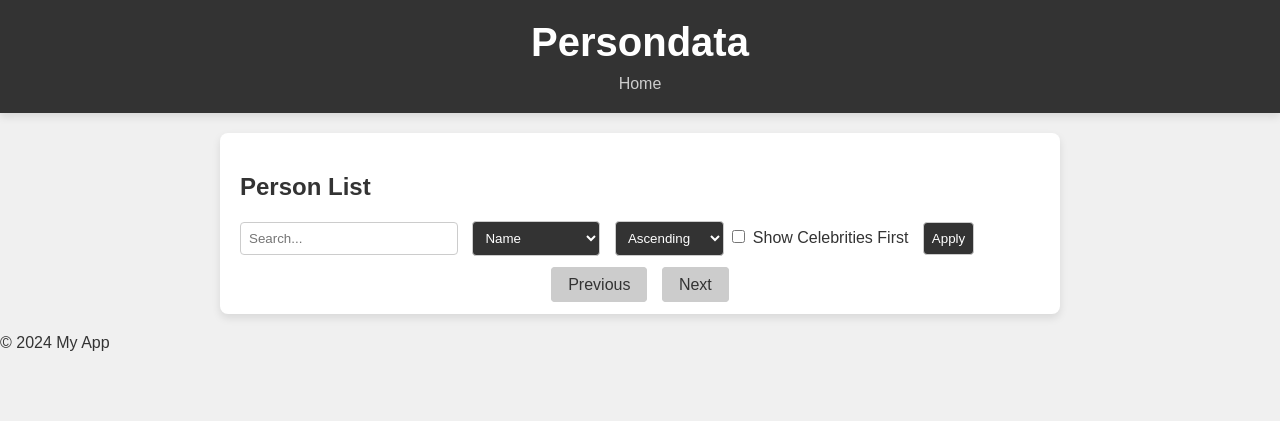
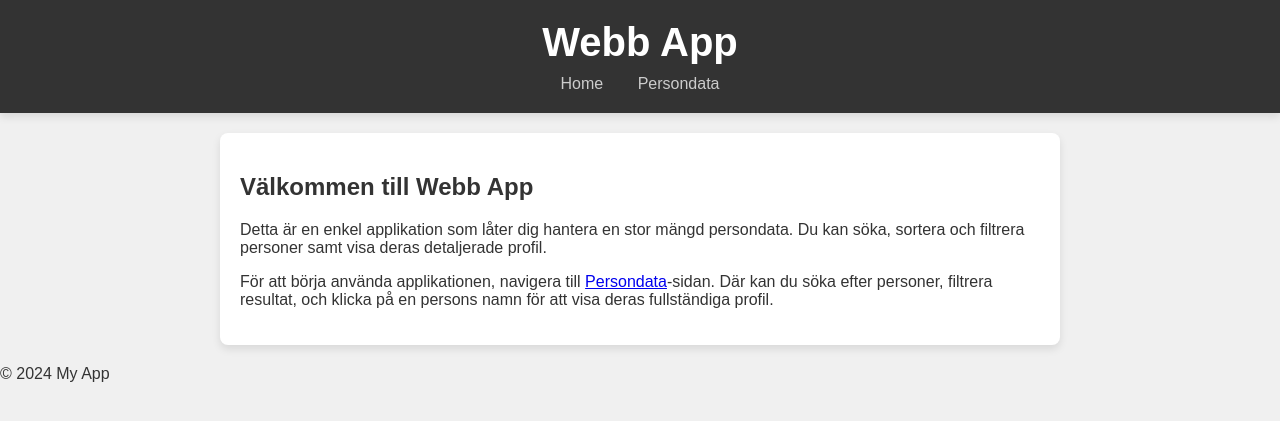
Before and after one commit to manpreetkaur93/Webapp_DSA, a Flask app: page / in a window 1280 px wide. Shown: the top 421 px of the page. Run offline with Flask 3, Linux system fonts and the light colour scheme; parts of the project's set-up code (start-up, migrations or seed data) failed here and were passed over.

Commit message:
homehtml

```diff
--- a/app/routes.py
+++ b/app/routes.py
@@ -12,13 +12,16 @@
 routes = Blueprint('routes', __name__)
 
 @routes.route('/')
+def home():
+    return render_template('home.html')
+
 @routes.route('/index')
 def index():
     page = request.args.get('page', 1, type=int)
     prev_page = request.args.get('prev_page', None)
     search_query = request.args.get('search', '')
-    sort_by = request.args.get('sort_by', 'name')
-    sort_order = request.args.get('sort_order', 'asc')
+    sort_by = request.args.get('sort_by', 'random')
+    sort_order = request.args.get('sort_order', 'none')
     filter_celebs = request.args.get('filter_celebs', 'no')
 
     query = Person.query
@@ -35,14 +38,14 @@
 
     # Sortering
     if sort_by == 'random':
-        query = query.order_by(db.func.random())  # Blandad ordning
+        query = query.order_by(db.func.rand())  # Använd db.func.rand() för slumpmässig ordning
     else:
         if sort_order == 'asc':
             query = query.order_by(getattr(Person, sort_by).asc())
         elif sort_order == 'desc':
             query = query.order_by(getattr(Person, sort_by).desc())
 
-   # Filtrering för kändisar
+    # Filtrering för kändisar
     if filter_celebs == 'yes':
         query = query.order_by(Person.is_celebrity.desc(), getattr(Person, sort_by).asc() if sort_order == 'asc' else getattr(Person, sort_by).desc())
 
--- a/app/templates/base.html
+++ b/app/templates/base.html
@@ -4,16 +4,16 @@
     <meta charset="UTF-8">
     <meta name="viewport" content="width=device-width, initial-scale=1.0">
     <link rel="stylesheet" href="{{ url_for('static', filename='css/style.css') }}">
-    <title>{% block title %}My App{% endblock %}</title>
+    <title>{% block title %}Webb App{% endblock %}</title>
 </head>
 <body>
     <header>
-        <h1>Persondata</h1>
+        <h1>Webb App</h1>
         <nav>
-            <a href="{{ url_for('routes.index') }}">Home</a>
+            <a href="{{ url_for('routes.home') }}">Home</a>
+            <a href="{{ url_for('routes.index') }}">Persondata</a>
         </nav>
     </header>
-
 
     <main>
         {% block content %}{% endblock %}
--- /dev/null
+++ b/app/templates/home.html
@@ -0,0 +1,9 @@
+{% extends 'base.html' %}
+
+{% block title %}Welcome to Webb App{% endblock %}
+
+{% block content %}
+<h2>Välkommen till Webb App</h2>
+<p>Detta är en enkel applikation som låter dig hantera en stor mängd persondata. Du kan söka, sortera och filtrera personer samt visa deras detaljerade profil.</p>
+<p>För att börja använda applikationen, navigera till <a href="{{ url_for('routes.index') }}">Persondata</a>-sidan. Där kan du söka efter personer, filtrera resultat, och klicka på en persons namn för att visa deras fullständiga profil.</p>
+{% endblock %}
```
